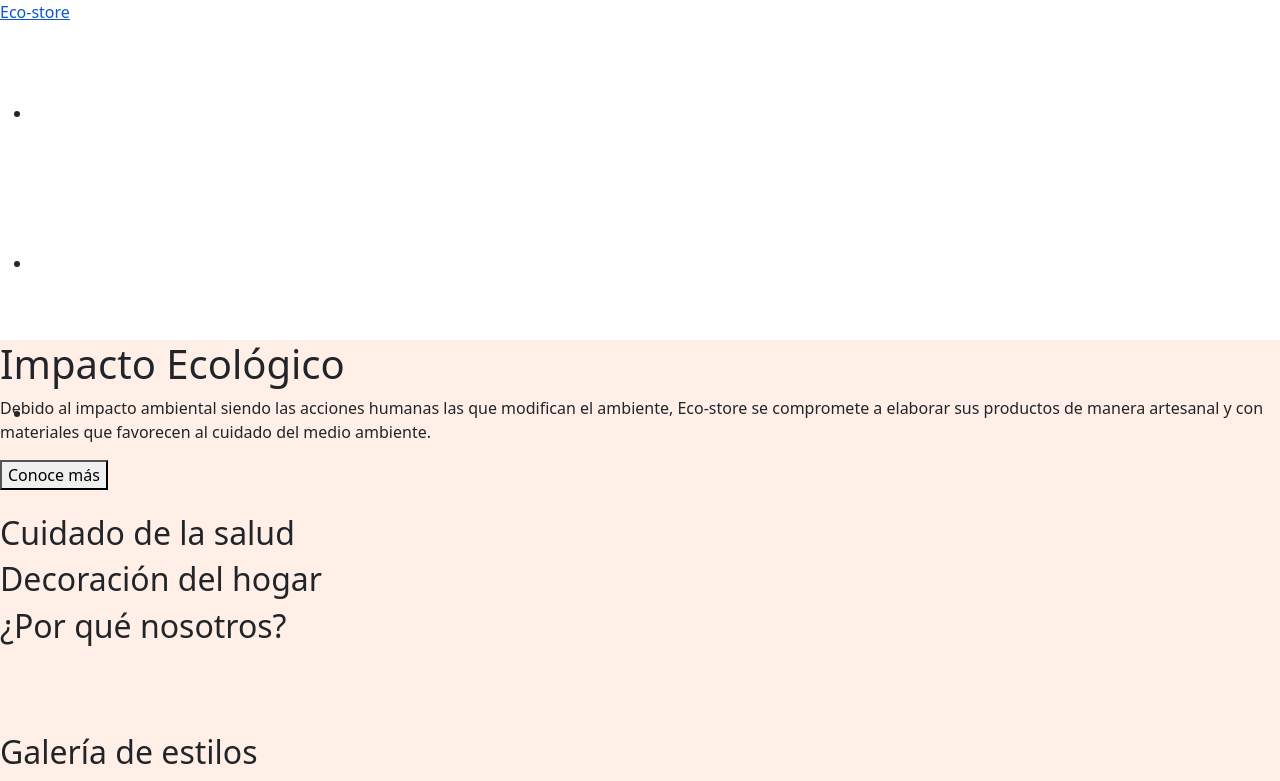
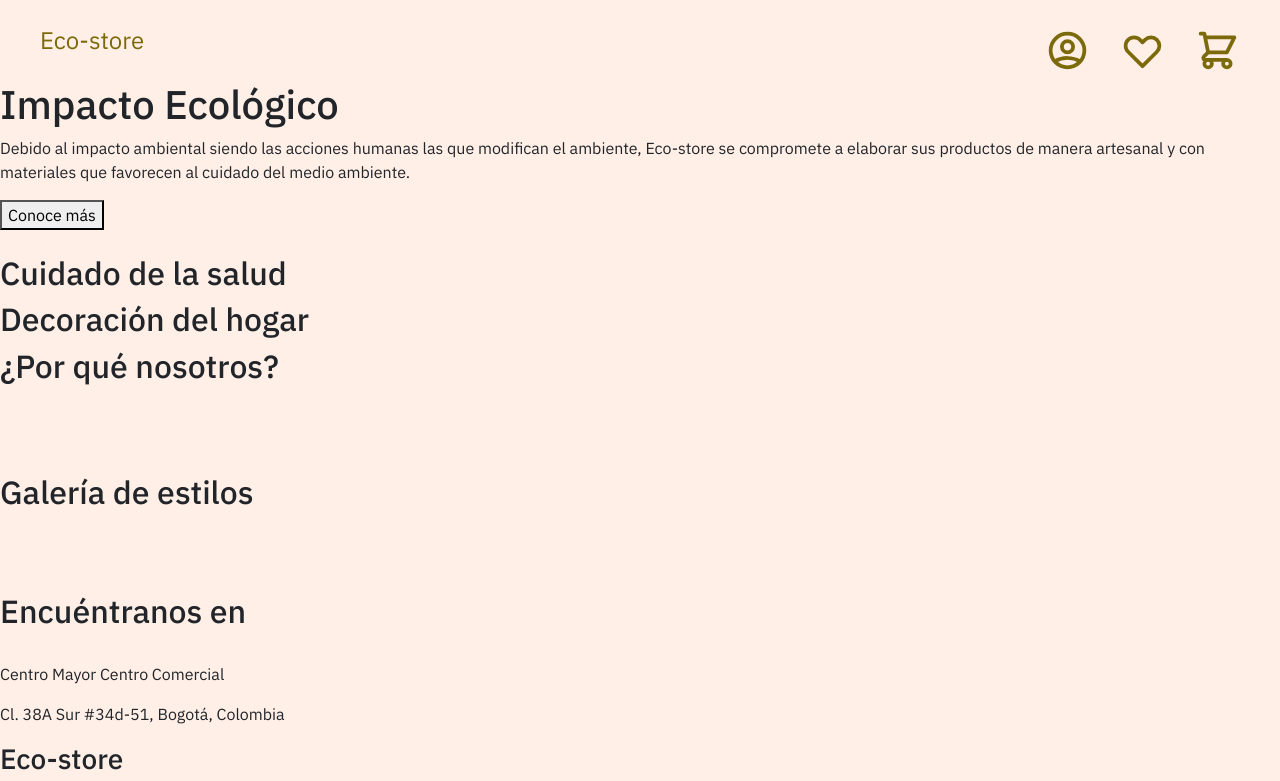
Before and after one commit to Alexisliao10/Eco-store-Sass, a website: page index.html in a window 1280 px wide. Shown: the top 781 px of the page. Drawn offline with Linux system fonts and the light colour scheme.

Commit message:
navbar styled
styled added to navbar such as text color, flexbox, alignment

```diff
--- a/index.html
+++ b/index.html
@@ -21,18 +21,32 @@
         <nav class="navbar">
             <ul>
                 <li class="navbar__item">
-                    <a href="navbar__link">
-                        <svg></svg>
+                    <a href="" class="navbar__link">
+                        <svg width="45" height="45" viewBox="0 0 24 24" fill="none" xmlns="http://www.w3.org/2000/svg">
+                            <path
+                                d="M5.121 17.804C7.21942 16.6179 9.58958 15.9963 12 16C14.5 16 16.847 16.655 18.879 17.804M15 10C15 10.7956 14.6839 11.5587 14.1213 12.1213C13.5587 12.6839 12.7956 13 12 13C11.2044 13 10.4413 12.6839 9.87868 12.1213C9.31607 11.5587 9 10.7956 9 10C9 9.20435 9.31607 8.44129 9.87868 7.87868C10.4413 7.31607 11.2044 7 12 7C12.7956 7 13.5587 7.31607 14.1213 7.87868C14.6839 8.44129 15 9.20435 15 10ZM21 12C21 13.1819 20.7672 14.3522 20.3149 15.4442C19.8626 16.5361 19.1997 17.5282 18.364 18.364C17.5282 19.1997 16.5361 19.8626 15.4442 20.3149C14.3522 20.7672 13.1819 21 12 21C10.8181 21 9.64778 20.7672 8.55585 20.3149C7.46392 19.8626 6.47177 19.1997 5.63604 18.364C4.80031 17.5282 4.13738 16.5361 3.68508 15.4442C3.23279 14.3522 3 13.1819 3 12C3 9.61305 3.94821 7.32387 5.63604 5.63604C7.32387 3.94821 9.61305 3 12 3C14.3869 3 16.6761 3.94821 18.364 5.63604C20.0518 7.32387 21 9.61305 21 12Z"
+                                stroke="#7C6A0A" stroke-width="2" stroke-linecap="round" stroke-linejoin="round" />
+                        </svg>
+                        <span class="tooltip">Profile</span>
                     </a>
                 </li>
                 <li class="navbar__item">
-                    <a href="navbar__link">
-                        <svg></svg>
+                    <a href="" class="navbar__link" title="Favorite">
+                        <svg width="45" height="45" viewBox="0 0 24 24" fill="none" xmlns="http://www.w3.org/2000/svg">
+                            <path
+                                d="M3.34255 7.7779C3.5687 7.23194 3.90017 6.73586 4.31804 6.31799C4.7359 5.90012 5.23198 5.56865 5.77795 5.3425C6.32392 5.11635 6.90909 4.99995 7.50004 4.99995C8.09099 4.99995 8.67616 5.11635 9.22213 5.3425C9.7681 5.56865 10.2642 5.90012 10.682 6.31799L12 7.63599L13.318 6.31799C14.162 5.47407 15.3066 4.99997 16.5 4.99997C17.6935 4.99997 18.8381 5.47407 19.682 6.31799C20.526 7.16191 21.0001 8.30651 21.0001 9.49999C21.0001 10.6935 20.526 11.8381 19.682 12.682L12 20.364L4.31804 12.682C3.90017 12.2641 3.5687 11.7681 3.34255 11.2221C3.1164 10.6761 3 10.0909 3 9.49999C3 8.90904 3.1164 8.32387 3.34255 7.7779Z"
+                                stroke="#7C6A0A" stroke-width="2" stroke-linecap="round" stroke-linejoin="round" />
+                        </svg>
                     </a>
                 </li>
                 <li class="navbar__item">
-                    <a href="navbar__link">
-                        <svg></svg>
+                    <a href="" class="navbar__link">
+                        <svg width="45" height="45" viewBox="0 0 24 24" fill="none" xmlns="http://www.w3.org/2000/svg">
+                            <path
+                                d="M3 3H5L5.4 5M5.4 5H21L17 13H7M5.4 5L7 13M7 13L4.707 15.293C4.077 15.923 4.523 17 5.414 17H17M17 17C16.4696 17 15.9609 17.2107 15.5858 17.5858C15.2107 17.9609 15 18.4696 15 19C15 19.5304 15.2107 20.0391 15.5858 20.4142C15.9609 20.7893 16.4696 21 17 21C17.5304 21 18.0391 20.7893 18.4142 20.4142C18.7893 20.0391 19 19.5304 19 19C19 18.4696 18.7893 17.9609 18.4142 17.5858C18.0391 17.2107 17.5304 17 17 17ZM9 19C9 19.5304 8.78929 20.0391 8.41421 20.4142C8.03914 20.7893 7.53043 21 7 21C6.46957 21 5.96086 20.7893 5.58579 20.4142C5.21071 20.0391 5 19.5304 5 19C5 18.4696 5.21071 17.9609 5.58579 17.5858C5.96086 17.2107 6.46957 17 7 17C7.53043 17 8.03914 17.2107 8.41421 17.5858C8.78929 17.9609 9 18.4696 9 19Z"
+                                stroke="#7C6A0A" stroke-width="2" stroke-linecap="round" stroke-linejoin="round" />
+                        </svg>
+                        <span class="tooltip">Cart</span>
                     </a>
                 </li>
             </ul>
--- a/src/scss/main.scss
+++ b/src/scss/main.scss
@@ -4,20 +4,79 @@ $primary-color: #ffefe7;
 $secondary-color: #ffdac6;
 $tertiary-color: #babd8d;
 $primary-text-color: #7c6a0a;
-$font-stackl: "IBM Plex sans", sans-serif;
+$font-stack: "IBM Plex sans", sans-serif;
 
-nav {
-  width: 100%;
-  height: 300px;
+a {
+  text-decoration: none;
+
+  &:hover {
+    cursor: pointer;
+  }
 }
 
-main {
-  background-color: $primary-color;
+.tooltip {
+  visibility: hidden;
+  background-color: #333;
+  color: #fff;
+  text-align: center;
+  border-radius: 4px;
+  padding: 5px;
+  position: absolute;
+  z-index: 1;
+  bottom: -75%;
+  left: 50%;
+  transform: translateX(-50%);
+  transition: visibility 0.3s ease-in-out;
 }
 
-footer {
-  $background: #fa9500;
-  background-color: $background;
-  width: 100%;
-  height: 250px;
+li {
+  list-style-type: none;
 }
+
+.main-body {
+  background-color: $primary-color;
+  font-family: $font-stack;
+
+  &__header {
+    display: flex;
+    flex-direction: row;
+    justify-content: space-between;
+    align-items: center;
+    padding-top: 16px;
+    inline-size: 100%;
+    block-size: 80px;
+  }
+}
+
+.logo {
+  p {
+    margin-inline-start: 40px;
+    font-size: 24px;
+    color: $primary-text-color;
+  }
+}
+
+.navbar {
+  ul {
+    display: flex;
+    margin-top: 20px;
+    width: 100%;
+    height: auto;
+
+    li:last-child {
+      margin-right: 40px;
+    }
+  }
+  &__item {
+    margin-right: 30px;
+  }
+  &__link {
+    position: relative;
+    display: inline-block;
+    width: 45px;
+    height: 45px;
+    &:hover .tooltip {
+      visibility: visible;
+    }
+  }
+}
```
Also changed, not shown: public/css/main.css, src/assets/svg/heart.svg, src/assets/svg/shopping-cart.svg, 1 other file.
